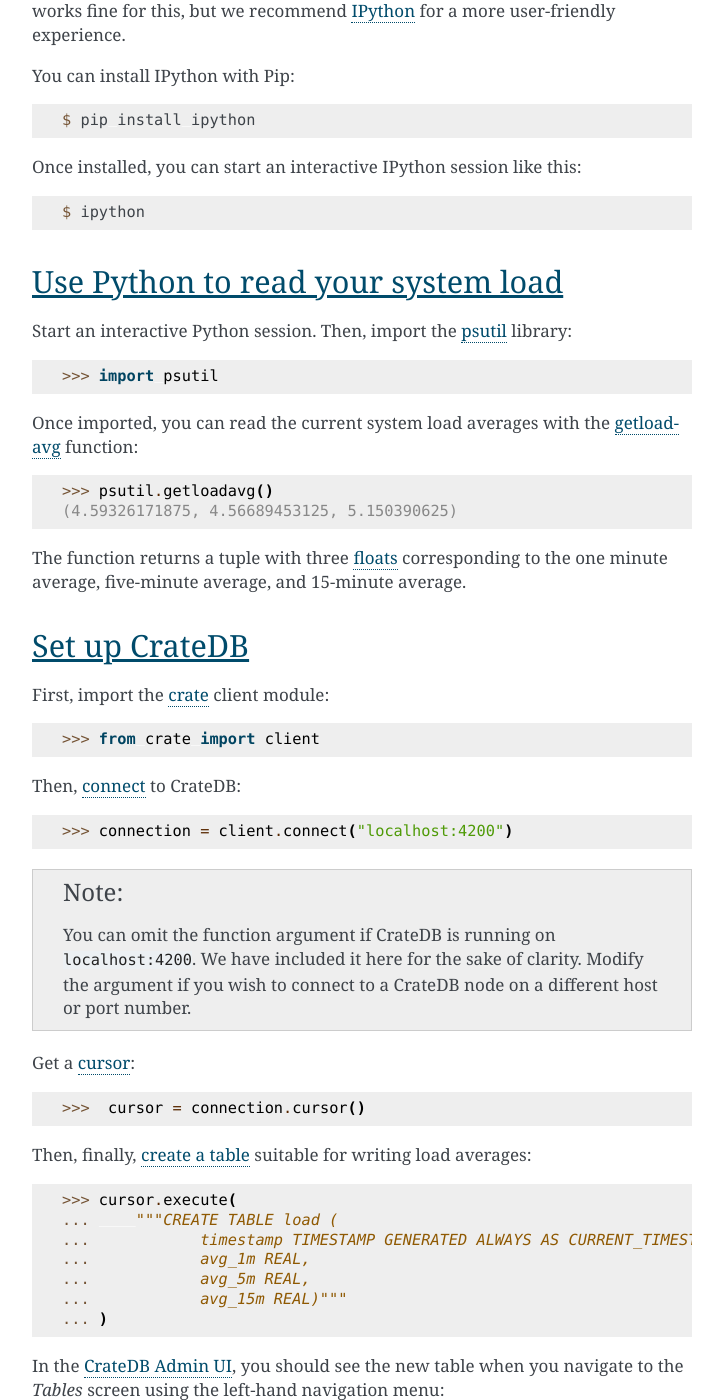
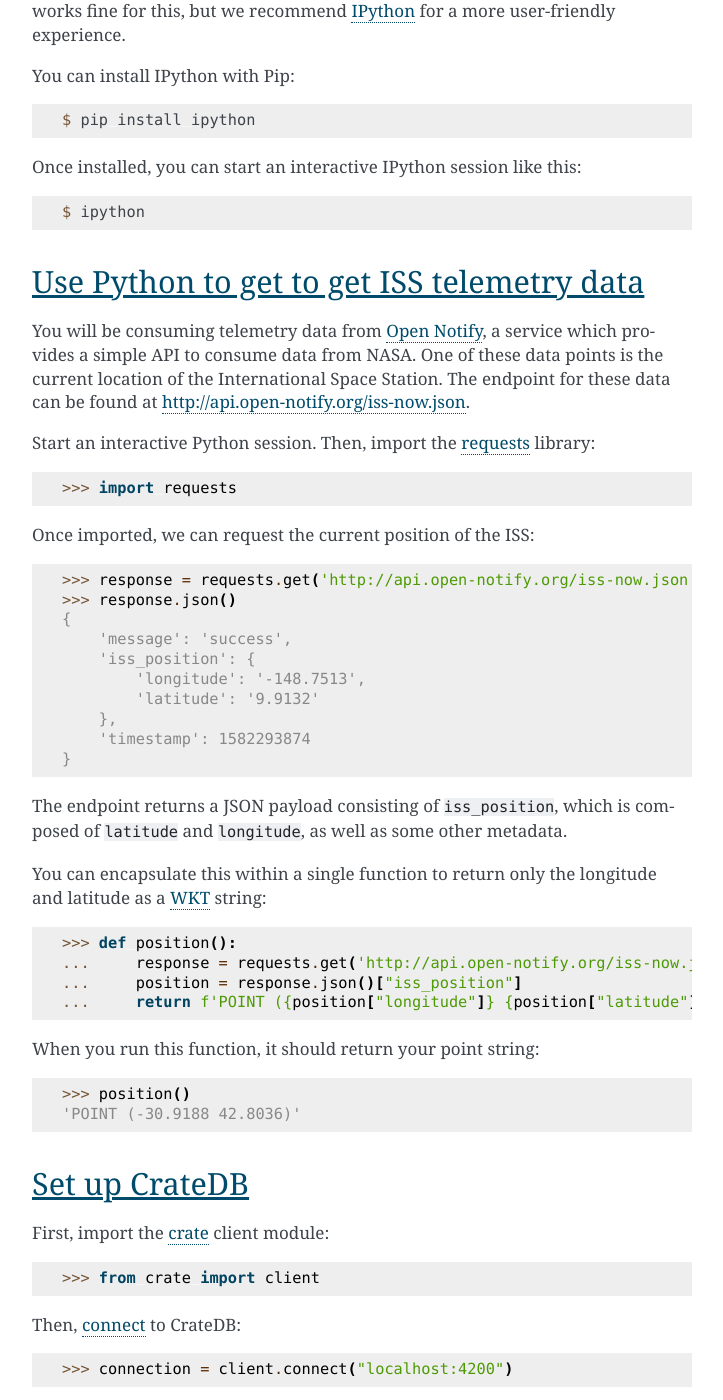
Before and after one commit to crate/crate-tutorials, a Sphinx documentation site: the page built from docs/generate-time-series/python.rst, in a window 1280 px wide and 1400 px high, scrolled down 842 px. Shown: the whole window, without its empty margins (388-1111 px from the left). Built offline with Sphinx 7.4.7, drawn with Linux system fonts in a browser that asks for light colours; some of the changed text lies outside the part shown.

Commit message:
Changed python tutorial to use longitude and latitude coordinates of the ISS

```diff
--- a/docs/generate-time-series/python.rst
+++ b/docs/generate-time-series/python.rst
@@ -5,7 +5,8 @@
 ======================================
 
 This tutorial will show you how to generate some :ref:`experimental time series
-data <gen-ts>` by sampling your `system load`_ using `Python`_.
+data <gen-ts>` by consuming telemetry data from the `International Space Station`_
+using `Python`_.
 
 .. SEEALSO::
 
@@ -24,11 +25,11 @@
 
 Make sure you're running an up-to-date Python (we recommend 3.7 or higher).
 
-Then, use `Pip`_ to install the `psutil`_ and  `crate`_ libraries:
+Then, use `Pip`_ to install the `requests`_ and  `crate`_ libraries:
 
 .. code-block:: console
 
-    $ pip install psutil crate
+    $ pip install requests crate
 
 The rest of this tutorial is designed for Python's `interactive mode`_ so that
 you can experiment with the commands as you see fit. The `standard
@@ -48,22 +49,46 @@
     $ ipython
 
 
-Use Python to read your system load
-===================================
+Use Python to get to get ISS telemetry data
+===========================================
 
-Start an interactive Python session. Then, import the `psutil`_ library:
+You will be consuming telemetry data from `Open Notify`_, a service which provides
+a simple API to consume data from NASA. One of these data points is the current location
+of the International Space Station. The endpoint for these data can be found at
+`<http://api.open-notify.org/iss-now.json>`_.
 
-    >>> import psutil
+Start an interactive Python session. Then, import the `requests`_ library::
 
-Once imported, you can read the current system load averages with the
-`getloadavg`_ function:
+    >>> import requests
 
-    >>> psutil.getloadavg()
-    (4.59326171875, 4.56689453125, 5.150390625)
+Once imported, we can request the current position of the ISS::
 
-The function returns a tuple with three `floats`_ corresponding to the one
-minute average, five-minute average, and 15-minute average.
+    >>> response = requests.get('http://api.open-notify.org/iss-now.json')
+    >>> response.json()
+    {
+        'message': 'success',
+        'iss_position': {
+            'longitude': '-148.7513',
+            'latitude': '9.9132'
+        },
+        'timestamp': 1582293874
+    }
 
+The endpoint returns a JSON payload consisting of ``iss_position``, which is composed of
+``latitude`` and ``longitude``, as well as some other metadata.
+
+You can encapsulate this within a single function to return only the longitude and latitude as a `WKT`_
+string::
+
+    >>> def position():
+    ...     response = requests.get('http://api.open-notify.org/iss-now.json')
+    ...     position = response.json()["iss_position"]
+    ...     return f'POINT ({position["longitude"]} {position["latitude"]})'
+
+When you run this function, it should return your point string::
+
+    >>> position()
+    'POINT (-30.9188 42.8036)'
 
 Set up CrateDB
 ==============
@@ -90,11 +115,9 @@
 Then, finally, `create a table`_ suitable for writing load averages:
 
     >>> cursor.execute(
-    ...     """CREATE TABLE load (
+    ...     """CREATE TABLE iss_position (
     ...            timestamp TIMESTAMP GENERATED ALWAYS AS CURRENT_TIMESTAMP,
-    ...            avg_1m REAL,
-    ...            avg_5m REAL,
-    ...            avg_15m REAL)"""
+    ...            position GEO_POINT)"""
     ... )
 
 In the `CrateDB Admin UI`_, you should see the new table when you navigate to
@@ -103,35 +126,31 @@
 .. image:: ../_assets/img/generate-time-series/table.png
 
 
-Record your system load
+Record the ISS position
 =======================
 
-With the table in place, you can start recording load averages.
+With the table in place, you can start recording the position of the ISS.
 
-The following command calls `getloadavg`_ and uses the result tuple as `input
+The following command calls your ``position`` function and uses the result as `input
 values`_ for the `INSERT`_ query:
 
-    >>> cursor.execute(
-    ...     "INSERT INTO load (avg_1m, avg_5m, avg_15m) VALUES (?, ?, ?)",
-    ...     psutil.getloadavg(),
-    ... )
+    >>> cursor.execute("INSERT INTO iss_position (position) VALUES (?)", [position()])
 
 Press the up arrow on your keyboard and hit *Enter* to run the same command a
 few more times.
 
 When you're done, you can `SELECT`_ that data back out of CrateDB, like so:
 
-    >>> cursor.execute('SELECT * FROM load ORDER BY timestamp DESC')
+    >>> cursor.execute('SELECT * FROM iss_position ORDER BY timestamp DESC')
 
 Then, `fetch all`_ the result rows at once:
 
     >>> cursor.fetchall()
-    [[1580670546270, 5.4072266, 4.788086, 4.620117],
-     [1580670545367, 5.6171875, 4.8183594, 4.629883],
-     [1580670478666, 4.411621, 4.578125, 4.54541]]
+    [[1582295967721, [-8.0689, 25.8967]],
+     [1582295966383, [-8.1371, 25.967]],
+     [1582295926523, [-9.9662, 27.8032]]]
 
-Here we have recorded three sets of load averages with a corresponding
-timestamp.
+Here you have recorded three sets of ISS position coordinates.
 
 
 Automate it
@@ -139,14 +158,19 @@
 
 Now we have the basics figured out, let's automate the data collection.
 
-Copy the commands you used into a file named ``monitor-load.py``, like this:
+Copy the commands you used into a file named ``iss-position.py``, like this:
 
 .. code-block:: python
 
     import time
 
-    import psutil
+    import requests
     from crate import client
+
+    def position():
+        response = requests.get('http://api.open-notify.org/iss-now.json')
+        position = response.json()["iss_position"]
+        return f'POINT ({position["longitude"]} {position["latitude"]})'
 
 
     def insert():
@@ -155,8 +179,8 @@
         print("CONNECT OK")
         cursor = connection.cursor()
         cursor.execute(
-            "INSERT INTO load (avg_1m, avg_5m, avg_15m) VALUES (?, ?, ?)",
-            psutil.getloadavg(),
+            "INSERT INTO iss_position (position) VALUES (?)",
+            [position()],
         )
         print("INSERT OK")
 
@@ -175,7 +199,7 @@
 
 .. code-block:: console
 
-    $ python monitor-load.py
+    $ python iss-position.py
     CONNECT OK
     INSERT OK
     Sleeping for 10 seconds...
@@ -199,18 +223,18 @@
 .. _create a table: https://crate.io/docs/crate/reference/en/latest/general/ddl/create-table.html
 .. _cursor: https://crate.io/docs/clients/python/en/latest/query.html#using-a-cursor
 .. _fetch all: https://crate.io/docs/clients/python/en/latest/query.html#fetchmany
-.. _floats: https://docs.python.org/3.9/tutorial/floatingpoint.html
-.. _getloadavg: https://psutil.readthedocs.io/en/latest/#psutil.getloadavg
 .. _input values: https://crate.io/docs/clients/python/en/latest/query.html#regular-inserts
 .. _INSERT: https://crate.io/docs/crate/reference/en/latest/general/dml.html#inserting-data
 .. _interactive mode: https://docs.python.org/3/tutorial/interpreter.html#interactive-mode
 .. _interactive Python session: https://docs.python.org/3/tutorial/interpreter.html#interactive-mode
+.. _international space station: https://www.nasa.gov/mission_pages/station/main/index.html
 .. _Internet of Things: https://en.wikipedia.org/wiki/Internet_of_things
 .. _IPython: https://ipython.org/
+.. _open notify: http://open-notify.org/
 .. _Pip: https://pypi.org/project/pip/
-.. _psutil: https://psutil.readthedocs.io/en/latest/
 .. _Python: https://www.python.org/
+.. _requests: https://requests.readthedocs.io/en/master/
 .. _SELECT: https://crate.io/docs/crate/reference/en/latest/general/dql/selects.html
 .. _standard Python interpreter: https://docs.python.org/3/tutorial/interpreter.html
-.. _system load: https://en.wikipedia.org/wiki/Load_(computing)
 .. _time series: https://en.wikipedia.org/wiki/Time_series
+.. _WKT: https://en.wikipedia.org/wiki/Youll-known_text_representation_of_geometry
```
